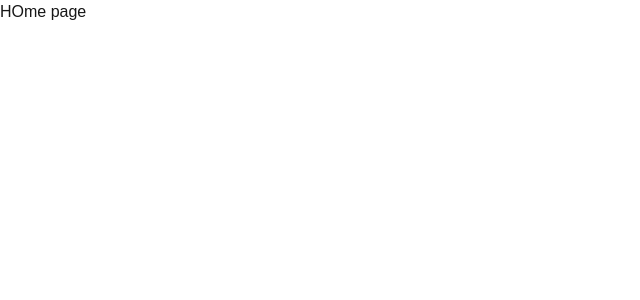
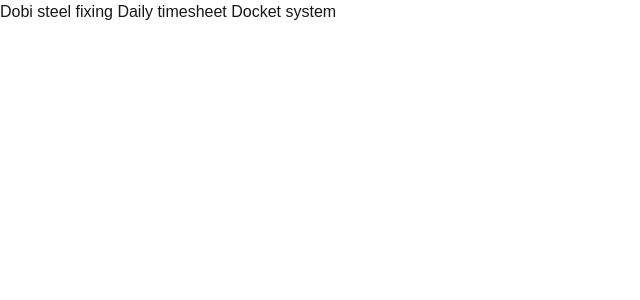
Before and after one commit to kourbaneet/DoBi-Steel-Fixing-Daily-Report-Web-App, a Next.js app: page / in a window 1280 px wide. Shown: the top 300 px of the page, without its empty margins (0-640 px from the left). Built offline with nearby package versions, Linux system fonts and the light colour scheme.

Commit message:
config update

```diff
--- a/src/app/(public)/page.tsx
+++ b/src/app/(public)/page.tsx
@@ -1,9 +1,5 @@
 import Image from "next/image";
 
 export default function Home() {
-  return (
-    <div>
-      HOme page
-    </div>
-  );
+  return <div>Dobi steel fixing Daily timesheet Docket system</div>;
 }
```
